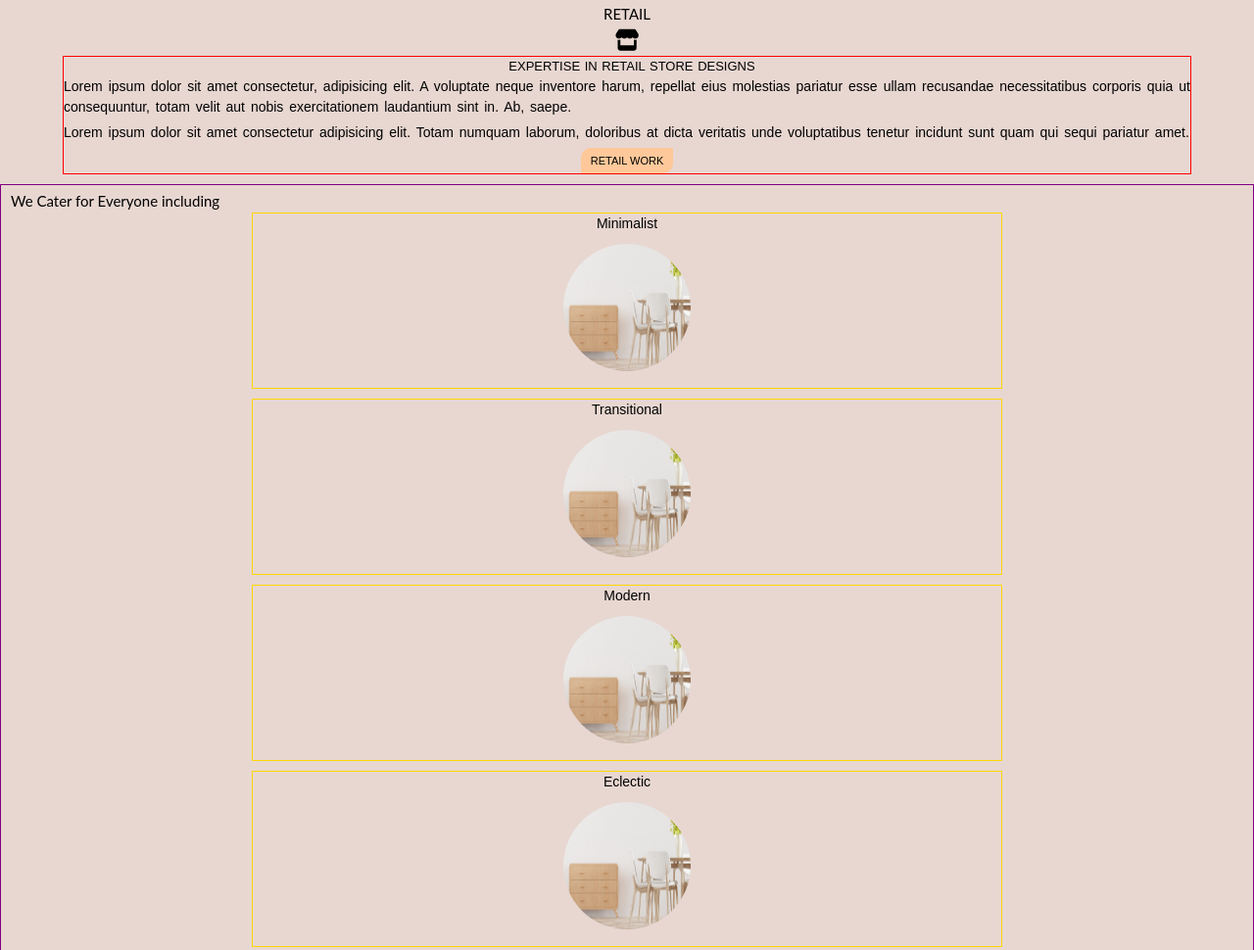
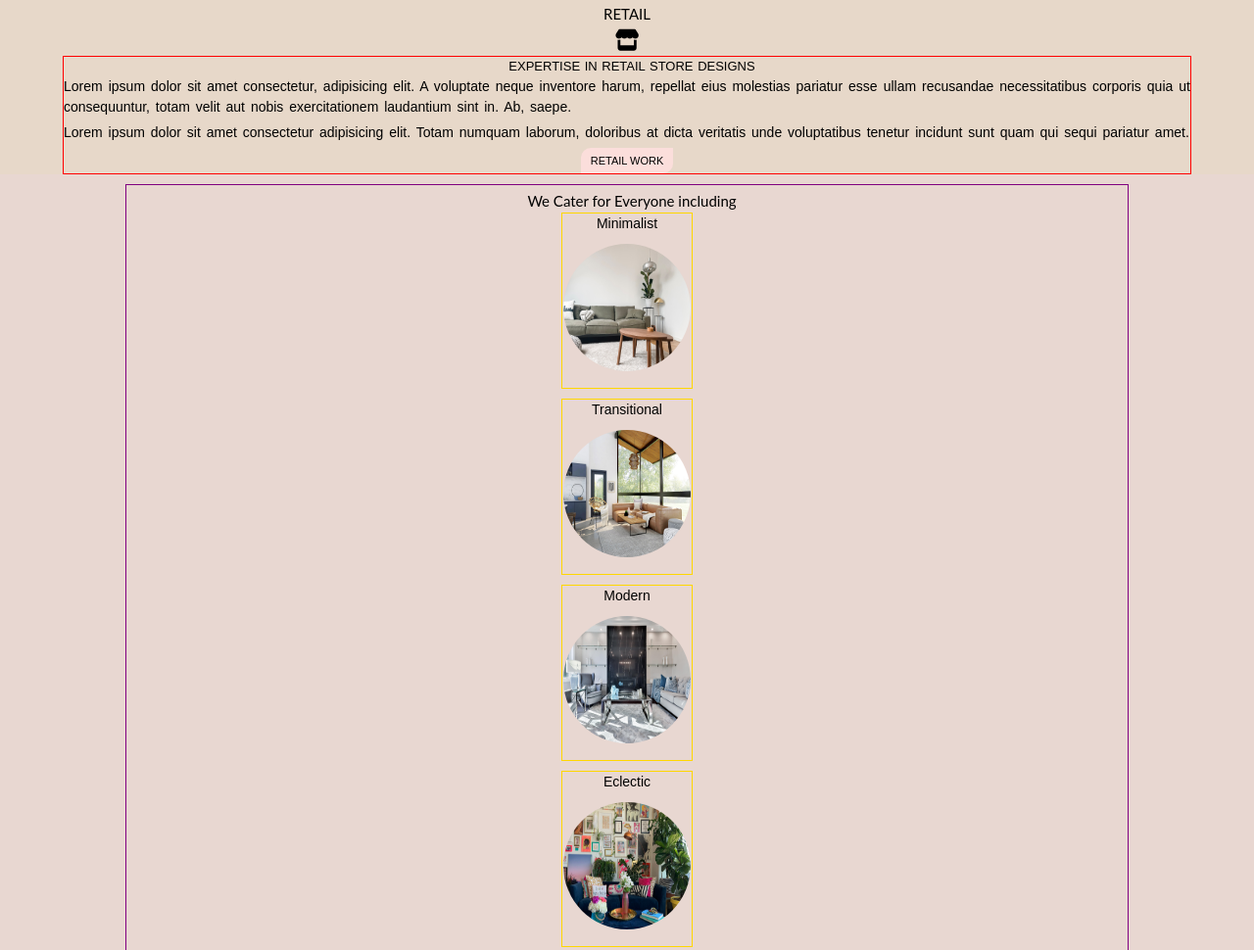
Before and after one commit to TubiOb/Synterior-Designs, a website: page services.html in a window 1280 px wide. Shown: the part 573-1543 px from the top of the page at 98% size. Drawn offline with nearby package versions, Linux system fonts and the light colour scheme.

Commit message:
Setting up the full screen layout for the Services page

```diff
--- a/css/style.css
+++ b/css/style.css
@@ -40,7 +40,7 @@
 
     nav h1:hover {
         color: white;
-        text-shadow: .6px .6px black;
+        /* text-shadow: .6px .6px black; */
         font-weight: bold;
     }
 
@@ -470,6 +470,14 @@
         text-align: center;
     }
 
+    .residence {
+        background-color: #e7d8c9;
+    }
+
+    .retail {
+        background-color: #e7d8c9;
+    }
+
     .residence i,
     .commerce i,
     .retail i {
@@ -509,7 +517,8 @@
         font-size: 11px;
         padding: 2px 5px;
         align-self: center;
-        background-color: #fec89a;
+        background-color: #fbdedb;
+        /* background-color: #fec89a; */
         padding: 5px 10px;
         border: none;
         border-top-left-radius: 10px;
@@ -747,4 +756,27 @@
         article.serve p {
             font-size: 14px;
         }
+        .style {
+            width: 80%;
+            margin: auto;
+            justify-content: center;
+            align-items: center;
+            overflow: hidden;
+            position: relative;
+            display: grid;
+            flex-direction: row;
+            flex-wrap: wrap;
+            text-align: center;
+            place-items: center;
+        }
+        .coverAll {
+            width: 60%;
+            height: 180px;
+            margin-bottom: 10px;
+            justify-content: center;
+            align-items: center;
+            overflow: hidden;
+            position: relative;
+            border: 1px solid gold;
+        }
     }
--- a/services.html
+++ b/services.html
@@ -99,23 +99,23 @@
             <h3>We Cater for Everyone including</h3>
             <div class="coverAll">
                 <p>Minimalist</p>
-                <img src="img/dada_design-76g-UdCbEVU-unsplash.jpg" alt="">
+                <img src="img/katja-rooke-77JACslA8G0-unsplash.jpg" alt="">
             </div>
             <div class="coverAll">
                 <p>Transitional</p>
-                <img src=" img/dada_design-76g-UdCbEVU-unsplash.jpg " alt=" ">
+                <img src=" img/collov-home-design-4_jQL4JCS98-unsplash.jpg" alt=" ">
             </div>
             <div class="coverAll ">
                 <p>Modern</p>
-                <img src="img/dada_design-76g-UdCbEVU-unsplash.jpg " alt=" ">
+                <img src="img/sidekix-media-SWOmTM6WivM-unsplash.jpg" alt=" ">
             </div>
             <div class="coverAll ">
                 <p>Eclectic</p>
-                <img src="img/dada_design-76g-UdCbEVU-unsplash.jpg " alt=" ">
+                <img src="img/steph-wilson-ACyOx6nOtdI-unsplash.jpg" alt=" ">
             </div>
             <div class="coverAll ">
                 <p>Contemporary</p>
-                <img src=" img/dada_design-76g-UdCbEVU-unsplash.jpg " alt=" ">
+                <img src=" img/flipnook-r-WEg5FmOrc-unsplash.jpg" alt=" ">
             </div>
         </div>
     </section>
```
Also changed, not shown: img/collov-home-design-4_jQL4JCS98-unsplash.jpg (added), img/collov-home-design-kSoe7EoxHIE-unsplash.jpg (added), img/diane-wuttke--37ysvsiUbk-unsplash.jpg (added), img/flipnook-r-WEg5FmOrc-unsplash.jpg (added), img/katja-rooke-77JACslA8G0-unsplash.jpg (added), img/nick-night-RrOtl3HSP80-unsplash.jpg (added), img/nick-night-c3BUMywEUbY-unsplash.jpg (added), img/r-architecture-wDDfbanbhl8-unsplash.jpg (added), img/sidekix-media-SWOmTM6WivM-unsplash.jpg (added), img/steph-wilson-ACyOx6nOtdI-unsplash.jpg (added), img/yann-maignan-x3BCSWCAtrY-unsplash.jpg (added).
